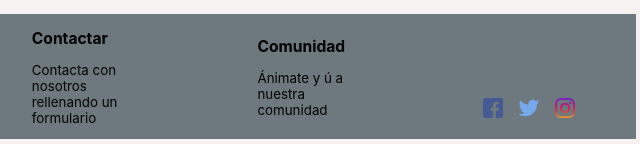
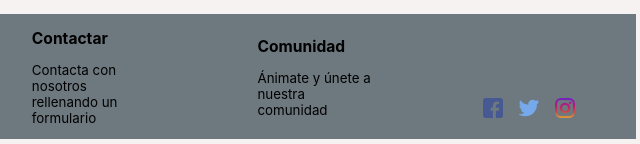
Before and after one commit to RichardMontenegroJimenez/Tarea_DIW03, a plain HTML site: page index.html in a window 1280 px wide. Shown: the part 2995-3139 px from the top of the page, 636-1276 px from the left. Drawn offline with Linux system fonts and the light colour scheme.

Commit message:
Resultado final

```diff
--- a/index.html
+++ b/index.html
@@ -97,7 +97,7 @@
       </div>
       <div class="info_footer">
         <h3>Comunidad</h3>
-        <p>&Aacute;nimate y &uacute; a nuestra comunidad</p>
+        <p>&Aacute;nimate y &uacute;nete a nuestra comunidad</p>
       </div>
       <div id="redes_footer">
         <img class="logotipo_redes" src="img/facebook.png" />
```
